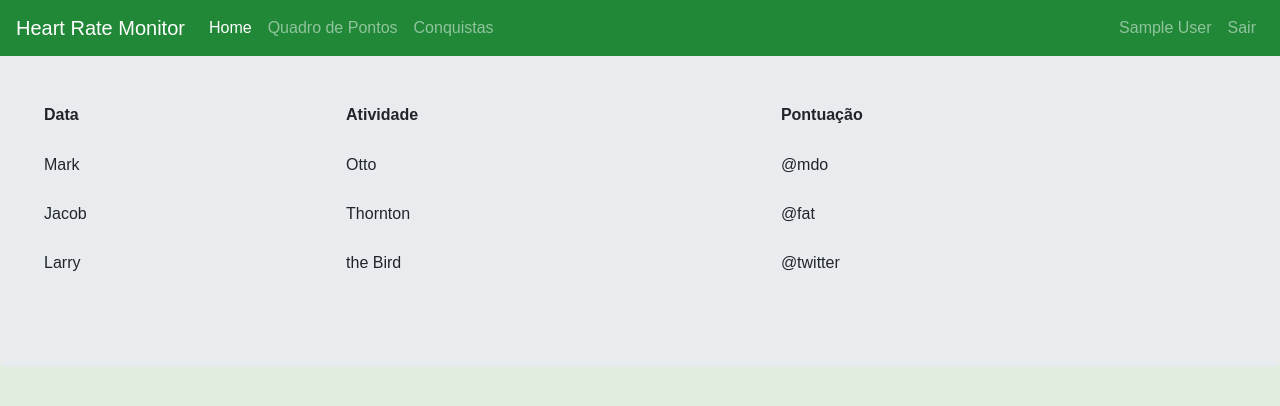
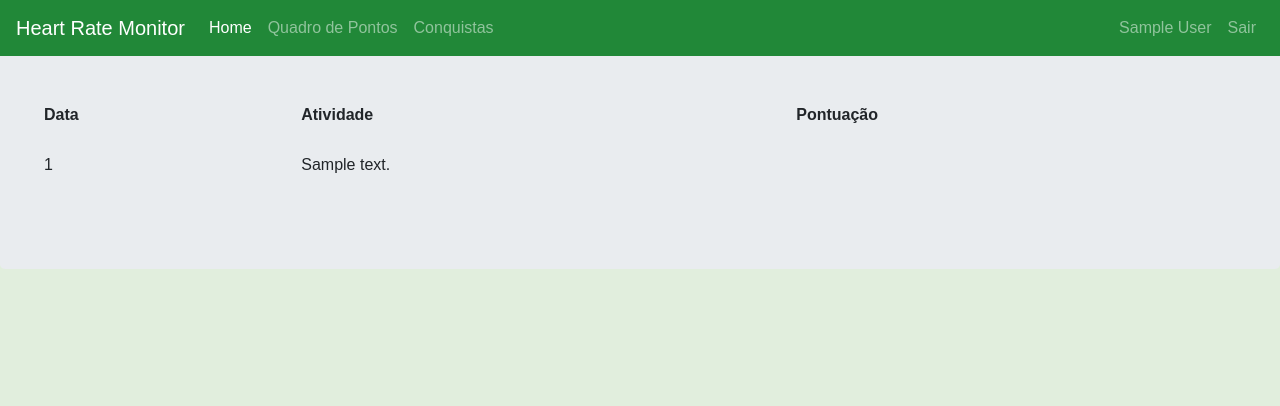
Before and after one commit to levimmartins/HeartRateMonitor1.2, a PHP site: page /quadroPontos.php in a window 1280 px wide. Shown: the top 406 px of the page. Run offline with PHP 8.4, Linux system fonts and the light colour scheme; the visitor is signed in with stand-in values (Sample User, id 1); tables that the repository leaves empty hold one stand-in row (values such as "Sample post").

Commit message:
Pontuação

```diff
--- a/quadroPontos.php
+++ b/quadroPontos.php
@@ -1,6 +1,6 @@
 <?php
     session_start();
-
+    include("connection/connection.php")
 ?>
 
 <!DOCTYPE html>
@@ -26,21 +26,26 @@
                   </tr>
                 </thead>
                 <tbody>
-                  <tr>
-                     <td>Mark</td>
-                    <td>Otto</td>
-                    <td>@mdo</td>
-                  </tr>
-                  <tr>
-                     <td>Jacob</td>
-                    <td>Thornton</td>
-                    <td>@fat</td>
-                  </tr>
-                  <tr>
-                     <td>Larry</td>
-                    <td>the Bird</td>
-                    <td>@twitter</td>
-                  </tr>
+                    <?php
+                        $idUser =  $_SESSION['idUser'];
+                        $querySelecao = "SELECT *FROM hrmDB.pontos WHERE user_idUser = ".$idUser." ";
+                        $resultado = mysqli_query($conn, $querySelecao);
+
+
+                        while($pontos = mysqli_fetch_object($resultado)){
+                            ?>
+                                    <tr>
+                                       <td><?php echo $pontos->ponto; ?></td>
+                                       <td><?php echo $pontos->descAtividade; ?></td>
+                                    </tr>
+                        <?php
+
+                        }
+                        ?>
+
+
+
+
                 </tbody>
           </table>
         </div>
```
